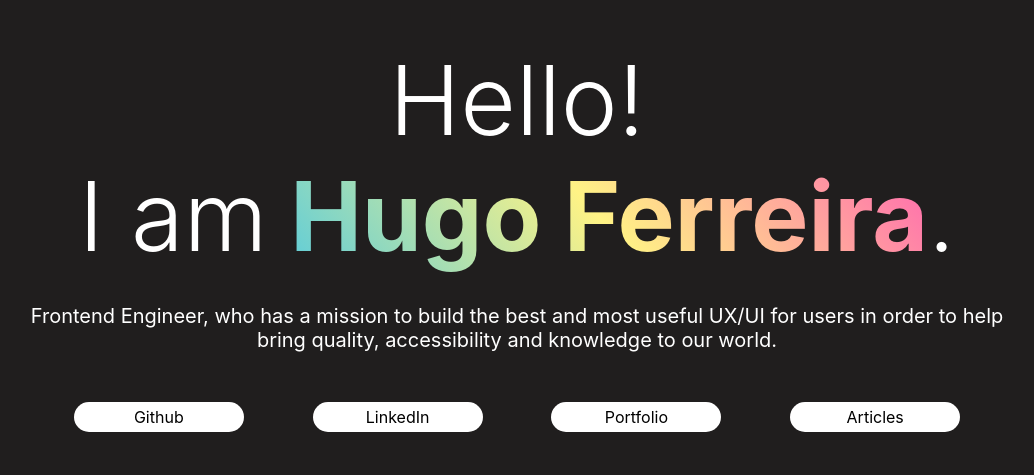
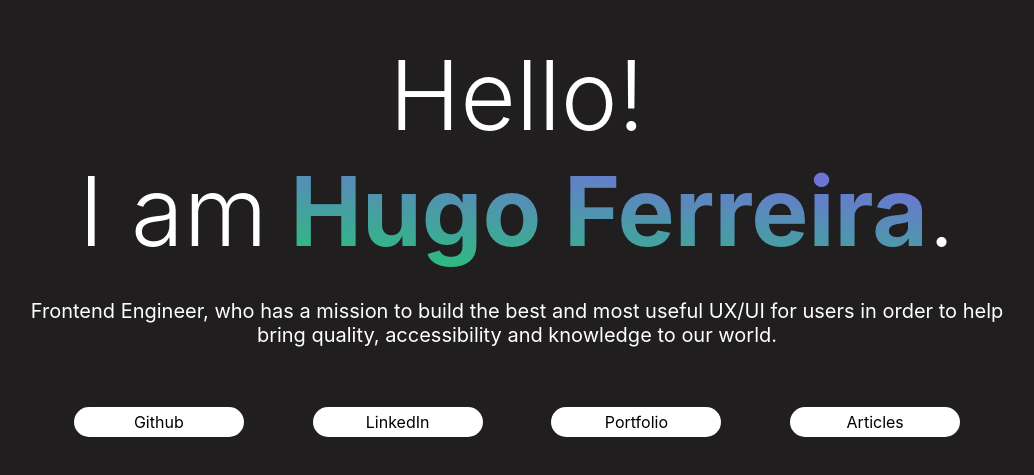
Before and after one commit to huferr/my-website, a React (Create React App) app: page / in a window 1280 px wide. Shown: the part 163-638 px from the top of the page, without its empty margins (123-1157 px from the left). Built offline with nearby package versions, Linux system fonts and the light colour scheme; what react-animations would draw is missing.

Commit message:
feat: change gradient styles and animation

```diff
--- a/src/pages/Home/Home.component.tsx
+++ b/src/pages/Home/Home.component.tsx
@@ -1,4 +1,4 @@
-import React, {useState} from "react";
+import React, {useEffect, useState} from "react";
 import {ArrowDown} from "../../assets/icons/arrow-down";
 import {Link} from "react-scroll";
 import {
@@ -15,7 +15,17 @@ export const Home: React.FC = () => {
     portfolio: false,
     article: false,
   });
-  const [deg, setDeg] = useState();
+  const [deg, setDeg] = useState(0);
+
+  useEffect(() => {
+    let counter = 0;
+    setInterval(()=>{
+      counter++;
+      if (counter === 360) counter = 0;
+      setDeg(counter);
+    }, 15);
+  }, []);
+
 
   return (
     <Container>
@@ -23,7 +33,7 @@ export const Home: React.FC = () => {
         <Heading>Hello!</Heading>
         <Heading>
           I am
-          <Bold> Hugo Ferreira</Bold>
+          <Bold deg={deg}> Hugo Ferreira</Bold>
           .
         </Heading>
         <Paragraph>
--- a/src/pages/Home/Home.styles.tsx
+++ b/src/pages/Home/Home.styles.tsx
@@ -29,15 +29,16 @@ export const Content = styled.main`
   justify-content: center;
 `;
 
-export const Bold = styled.strong`
-  background: linear-gradient(50deg, #53cadf, #fff385, #ff66b0);
+export const Bold = styled.strong<{deg: number}>`
+  background: ${(props) =>
+    `linear-gradient(${props.deg}deg, #24c574, #7f60ee)`};
   background-clip: text  !important;
   -webkit-background-clip: text !important;
   -webkit-text-fill-color: transparent  !important;
 `;
 
 export const ButtonsContainer = styled.div`
-  margin-top: 30px;
+  margin-top: 40px;
   width: 100%;
   display: flex;
   flex-direction: row;
@@ -66,6 +67,7 @@ export const Button = styled.a`
   border: none;
   border-radius: 30px;
   cursor: pointer;
+  outline: none;
 
   :hover {
     background-color: #dfdede;
--- a/src/styles/GlobalStyles.tsx
+++ b/src/styles/GlobalStyles.tsx
@@ -18,7 +18,7 @@ export const GlobalStyles = createGlobalStyle`
     }
 
     body::-webkit-scrollbar-thumb {
-    background: linear-gradient(50deg, #53cadf, #fff385, #ff66b0);
+    background: linear-gradient(50deg, #24c574, #7f60ee);
     border-radius: 20px;
     }
 `;
```
